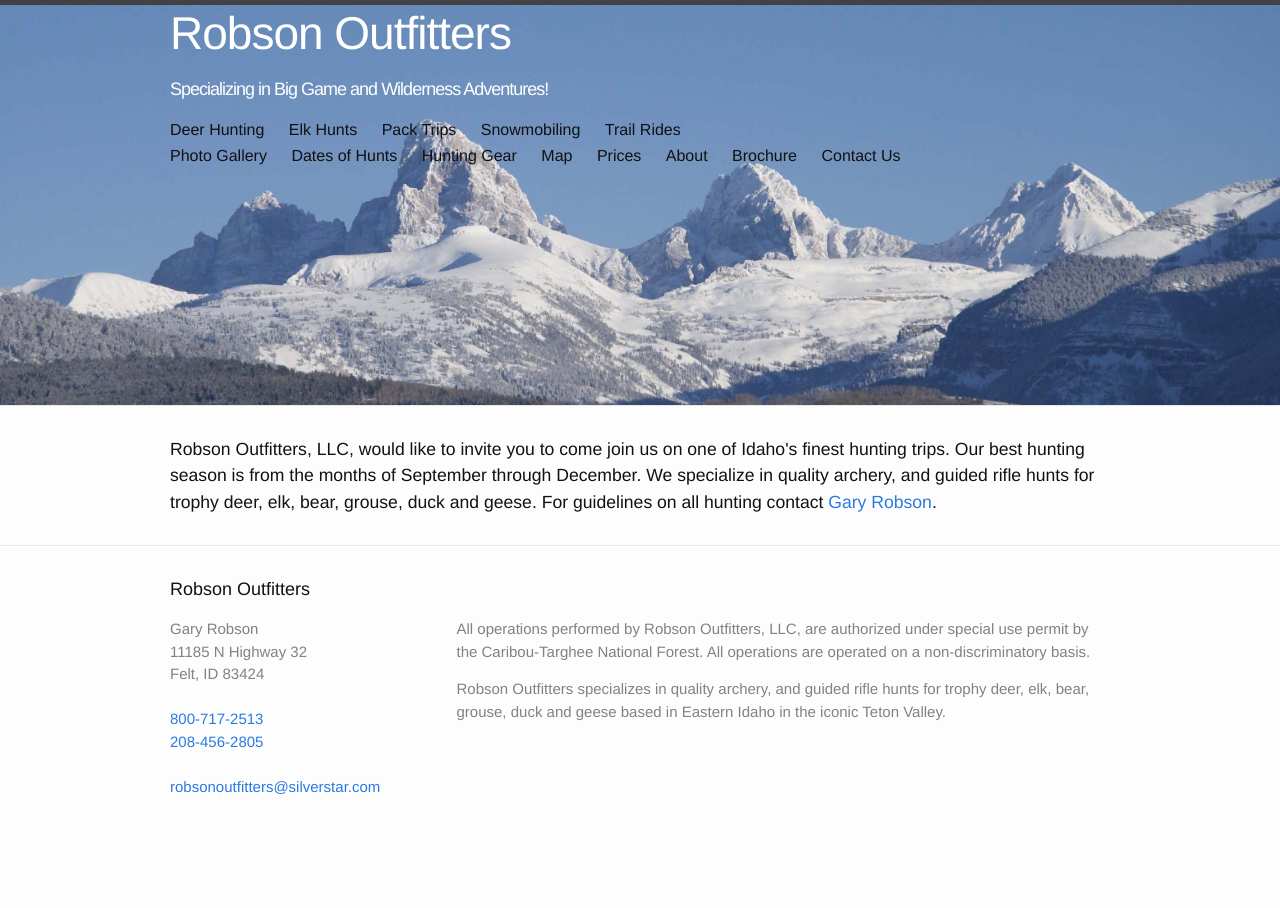
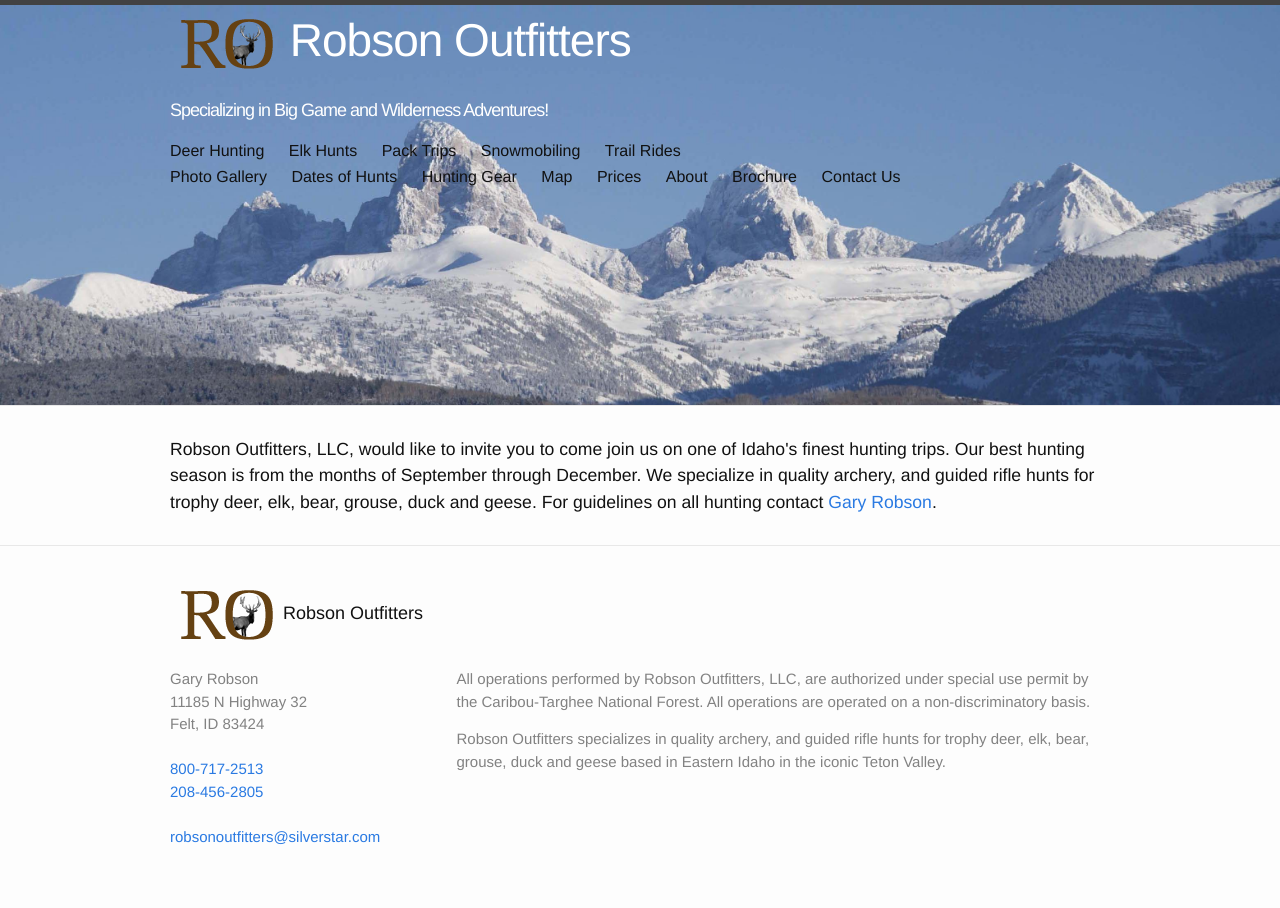
Before and after one commit to justinbkay/robsonoutfitters, a Jekyll site: the page built from index.html, in a window 1280 px wide. Built offline with Jekyll 4.4.1, drawn with Linux system fonts in a browser that asks for light colours.

Commit message:
add a logo

```diff
--- a/_includes/footer.html
+++ b/_includes/footer.html
@@ -2,7 +2,7 @@
 
   <div class="wrapper">
 
-    <h2 class="footer-heading">{{ site.title }}</h2>
+    <h2 class="footer-heading"><img src="/images/logo.png" /> {{ site.title }}</h2>
 
     <div class="footer-col-wrapper">
       <div class="footer-col  footer-col-1">
--- a/_includes/header.html
+++ b/_includes/header.html
@@ -1,6 +1,6 @@
 <header class="site-header">
   <div class="wrapper">
-    <a class="site-title" href="{{ site.baseurl }}/">{{ site.title }}</a><br>
+    <a class="site-title" href="{{ site.baseurl }}/"><img src="/images/logo.png" /> {{ site.title }}</a><br>
 
     <div class="site-slogan">
       {{ site.slogan }}
```
Also changed, not shown: images/logo.png (added).
